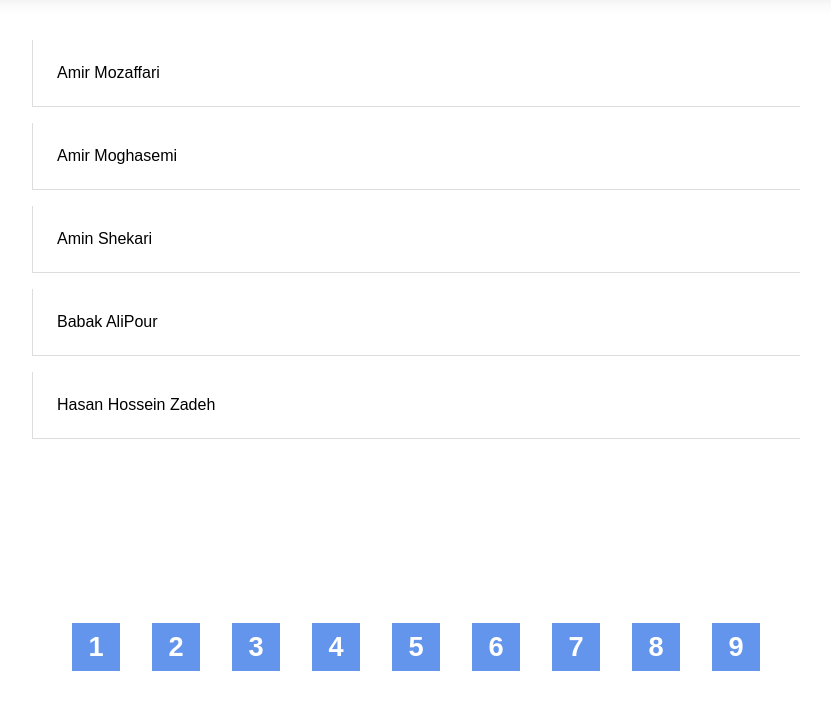
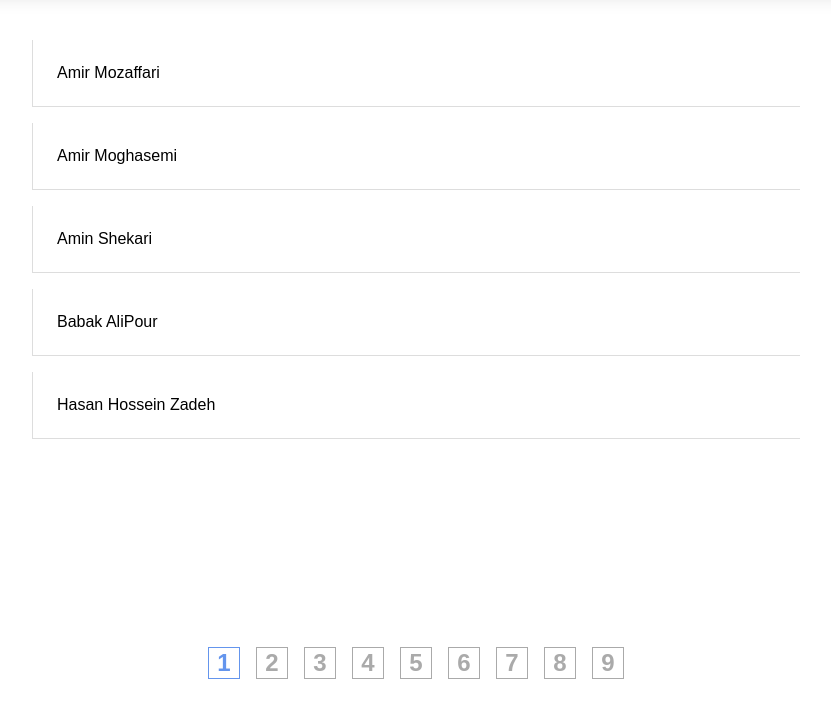
Before and after one commit to sobhan-gh30/JsPagination, a plain HTML site: page index.html in a window 1280 px wide. Shown: the part 97-800 px from the top of the page, without its empty margins (224-1055 px from the left). Drawn offline with Linux system fonts and the light colour scheme.

Commit message:
style : coding a function to give an specific style to the active page number

```diff
--- a/js/app.js
+++ b/js/app.js
@@ -78,13 +78,36 @@ function displayList(allUsersArray, usersContainer, rowsCount, currentPage) {
     })
 }
 
+function setupPagination (allUsersArray, pagesContainer, rowsCount) {
+    let pageCount, btn
+
+    pagesContainer.innerHTML = ''
+    pageCount = Math.ceil(allUsersArray.length / rowsCount)
+
+    for (let i = 1 ; i <= pageCount ; i++) {
+        btn = paginationButtonGenerator(i, allUsersArray)
+        pagesContainer.appendChild(btn)
+    }
+}
+function paginationButtonGenerator (page, allUsersArray) {
+    let button = document.createElement('button')
+    button.classList.add("pageNumber")
+    button.innerHTML = page
+
+    if (page === currentPage) {
+        button.classList.add('pageNumber-active')
+    }
+
+    button.addEventListener('click', function () {
+        currentPage = page
+        displayList(allUsersArray, userListContainer, rowsCount, currentPage)
+
+        let prevPage = document.querySelector('.pageNumber-active')
+        prevPage.classList.remove('pageNumber-active')
+        button.classList.add('pageNumber-active')
+    })
+    return button
+}
+
+setupPagination(listItems, paginationContainer, rowsCount)
 displayList(listItems, userListContainer, rowsCount, currentPage)
-
-for (let i = 1; i <= Math.ceil(listItems.length / rowsCount); i++) {
-    pageContainer = document.createElement("div")
-    pageContainer.classList.add("pageNumber")
-    pageContainer.innerHTML = `${i}`
-    pageContainer.setAttribute("onclick", `displayList(listItems, userListContainer, rowsCount, ${i})`)
-    paginationContainer.append(pageContainer)
-
-}
--- a/style.css
+++ b/style.css
@@ -48,15 +48,25 @@ main{
     bottom: 2%;
 }
 .pageNumber{
-    width: 3rem;
-    height: 3rem;
-    margin: 1rem;
+    width: 2rem;
+    height: 2rem;
+    margin: 0.5rem;
     display: flex;
     justify-content: center;
     align-items: center;
-    color: #fff;
-    background-color: cornflowerblue;
+    color: #aaa;
+    border: 1px solid #aaa;
+    background: transparent;
     font-weight: bold;
-    font-size: 1.7rem;
+    font-size: 1.5rem;
     cursor: pointer;
+    transition: all 50ms ease-in-out;
 }
+.pageNumber:hover{
+    color: #9dbefa;
+    border: 1px solid #9DBEFAFF;
+}
+.pageNumber-active{
+    color: cornflowerblue;
+    border: 1px solid cornflowerblue;
+}
```
